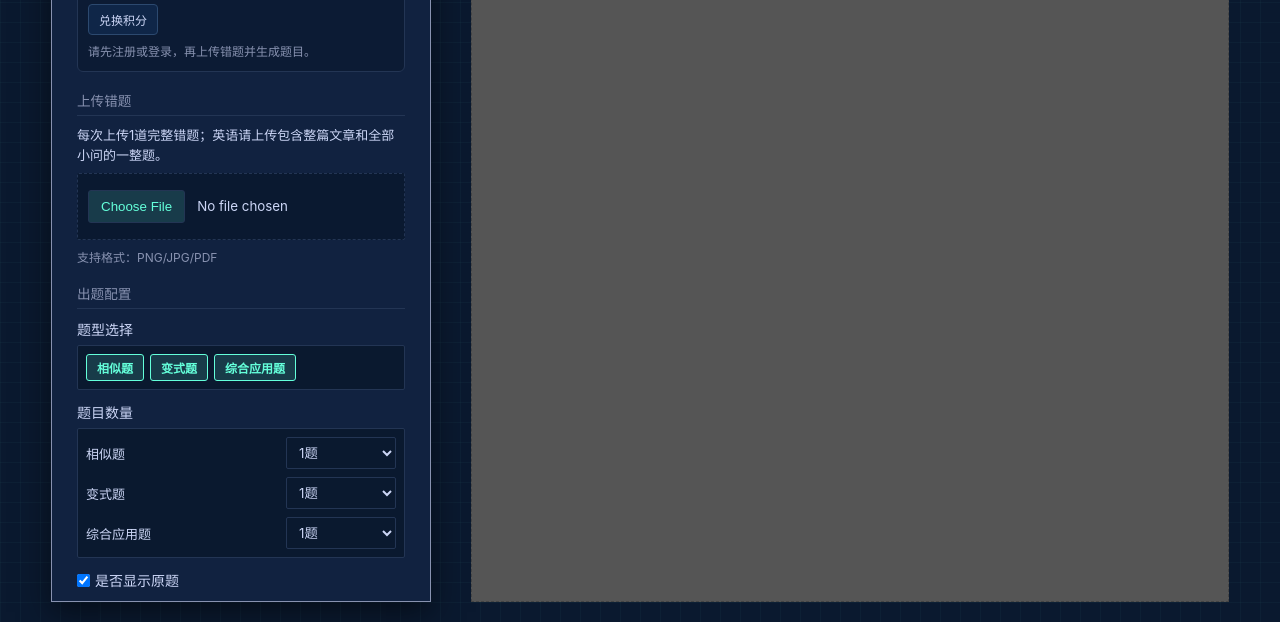
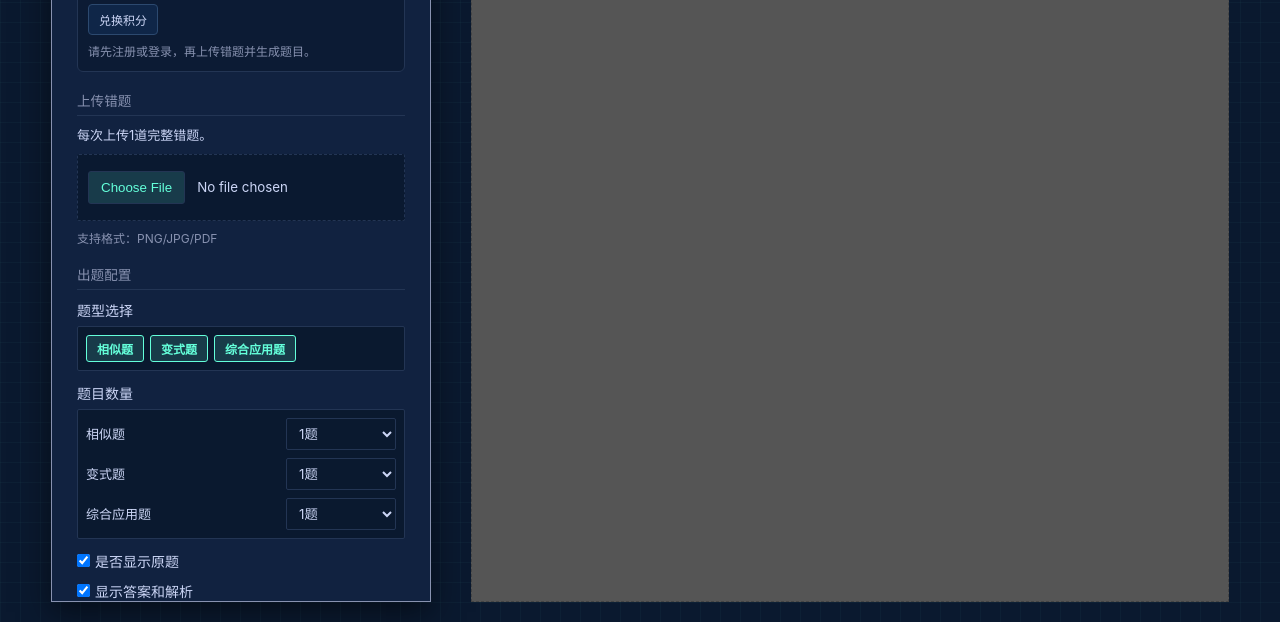
Before and after one commit to YearnYan/cuotizhuanlianV6, a website with bundled scripts: page src/index.html in a window 1280 px wide. Shown: the part 178-800 px from the top of the page. Built offline with nearby package versions, Linux system fonts and the light colour scheme; files whose address does not match are found by name.

Commit message:
chore: 删除上传提示中的英语整题文案

```diff
--- a/src/index.html
+++ b/src/index.html
@@ -31,7 +31,7 @@
 
                 <div>
                     <div class="section-title">上传错题</div>
-                    <div class="upload-tip">每次上传1道完整错题；英语请上传包含整篇文章和全部小问的一整题。</div>
+                    <div class="upload-tip">每次上传1道完整错题。</div>
                     <input id="wrongQuestionFile" class="upload-input-large" type="file" accept=".png,.jpg,.jpeg,.pdf">
                     <div id="uploadStatus" class="upload-status">支持格式：PNG/JPG/PDF</div>
                     <div id="wrongQuestionPreview" class="wrong-question-preview"></div>
```
